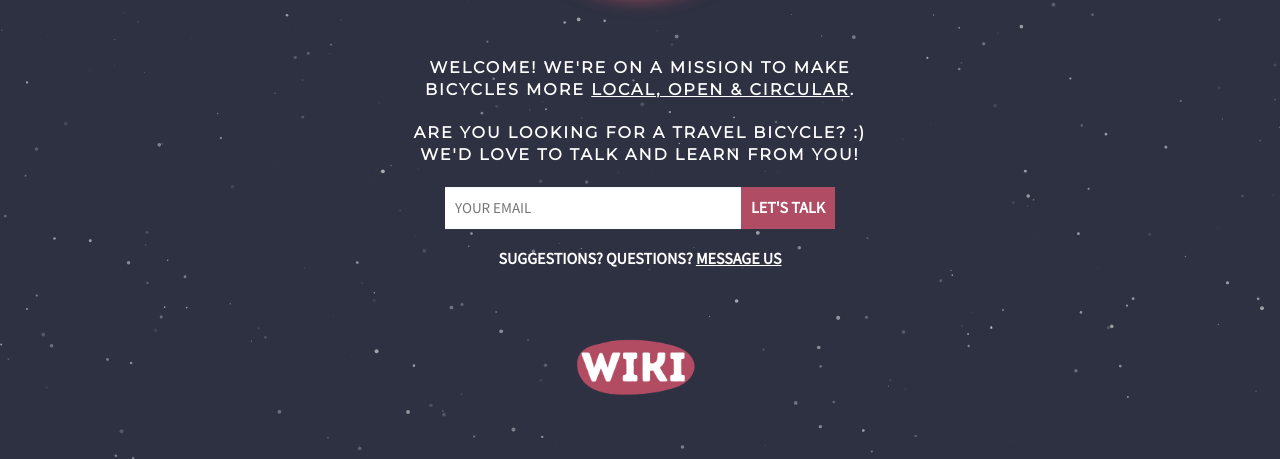
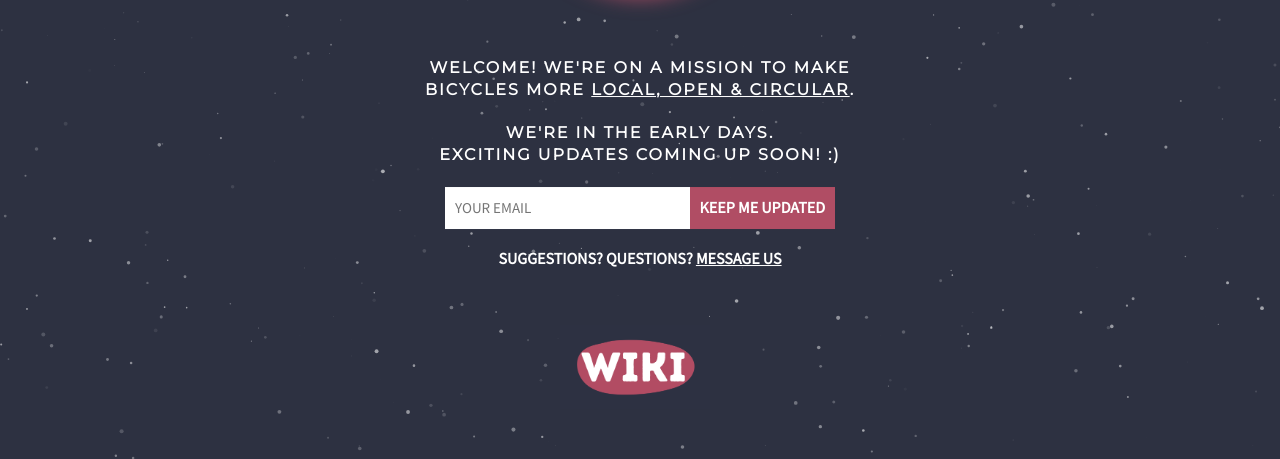
Before and after one commit to LonglifeBike/longlifebike-placeholder, a plain HTML site: page index.html in a window 1280 px wide. Shown: the part 341-800 px from the top of the page. Drawn offline with nearby package versions, Linux system fonts and the light colour scheme; a web font is replaced by a local one.

Commit message:
Adapt copy to stay updated

```diff
--- a/index.html
+++ b/index.html
@@ -27,7 +27,7 @@
     </div>
     <div class="content">
       <h2 class="content__stay-tuned">Welcome! We're on a mission to make bicycles more <a href="https://start.longlife.bike/start-of-our-journey" target="_blank">local, open & circular</a>.</h2>
-      <h1 class="content__title"><b>Are you looking for a travel bicycle? :) <br>We'd love to talk and learn from you!</b></h1>
+      <h1 class="content__title"><b>We're in the early days. <br>Exciting updates coming up soon! :)</b></h1>
       <form class="content__signup"
         action="https://bike.us7.list-manage.com/subscribe/post?u=b243b010d2ef396616ad45635&amp;id=b2962da639"
         method="post" id="mc-embedded-subscribe-form" name="mc-embedded-subscribe-form" class="validate"
@@ -40,7 +40,7 @@
         <!-- We don't like bots -->
         <div style="position: absolute; left: -5000px;" aria-hidden="true"><input type="text"
             name="b_e49c8b7225a3b8418d59c395a_26d702fb51" tabindex="-1" value=""></div>
-        <input type="submit" value="Let's talk" />
+        <input type="submit" value="Keep me updated" />
       </form>
     </div>
     <h2 class="message-us">Suggestions? Questions? <a href="mailto:ride@longlife.bike">Message us</a></h2>
```
